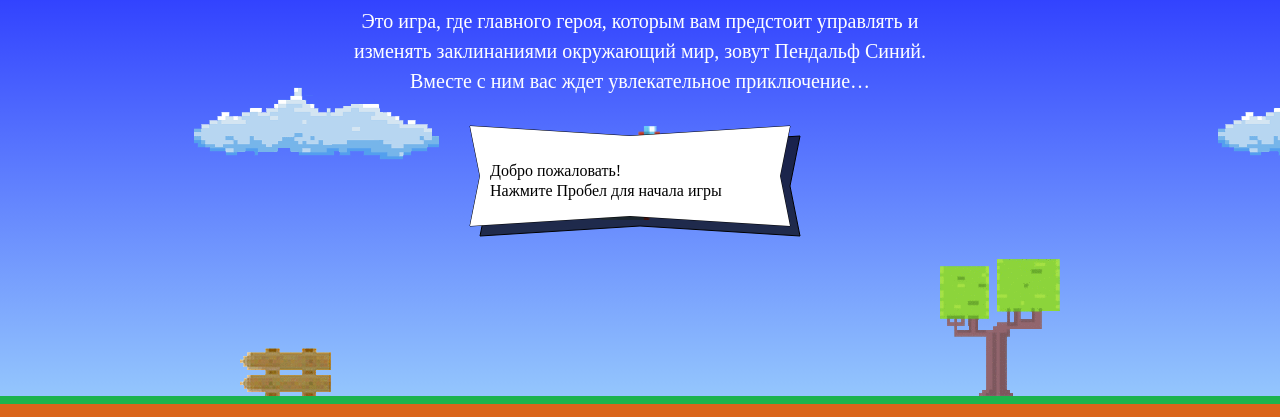
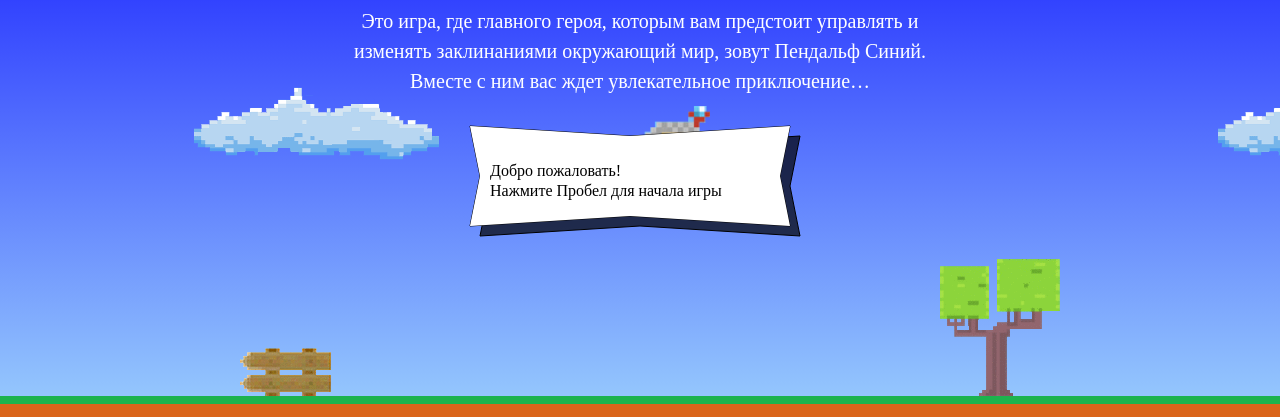
Before and after one commit to valium85/1133189-code-and-magick-19, a website: page index.html in a window 1280 px wide. Shown: the part 203-620 px from the top of the page. Drawn offline with Linux system fonts and the light colour scheme; a web font is replaced by a local one.

Commit message:
Исправляет недочеты, добавляет наставника

```diff
--- a/index.html
+++ b/index.html
@@ -197,13 +197,12 @@
   }
 
   var getWizardX = function (width) {
-    width = 300;
-    return width;
+    return width / 2;
   }
 
   var getWizardY = function (height) {
     height = 30;
-    return height;
+    return height / 3;
   }
 
 
```
Also changed, not shown: Readme.md.
